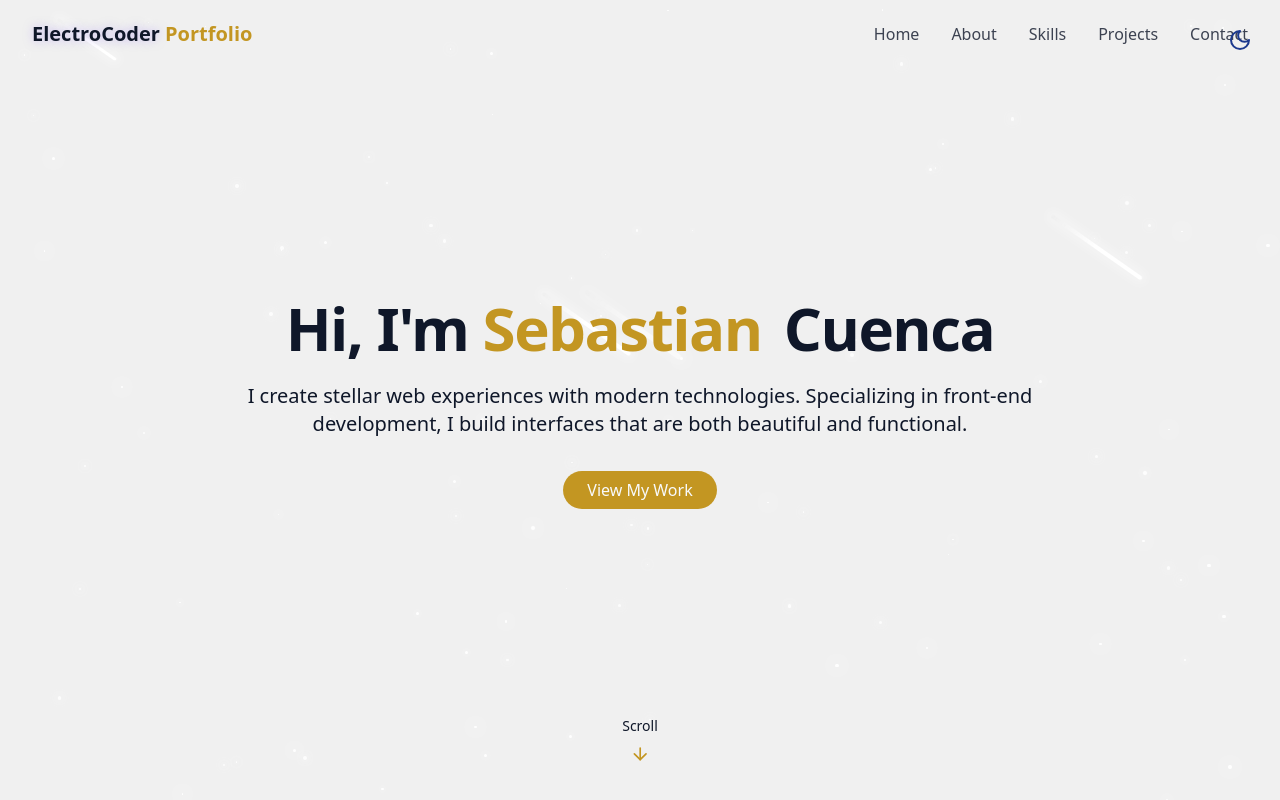
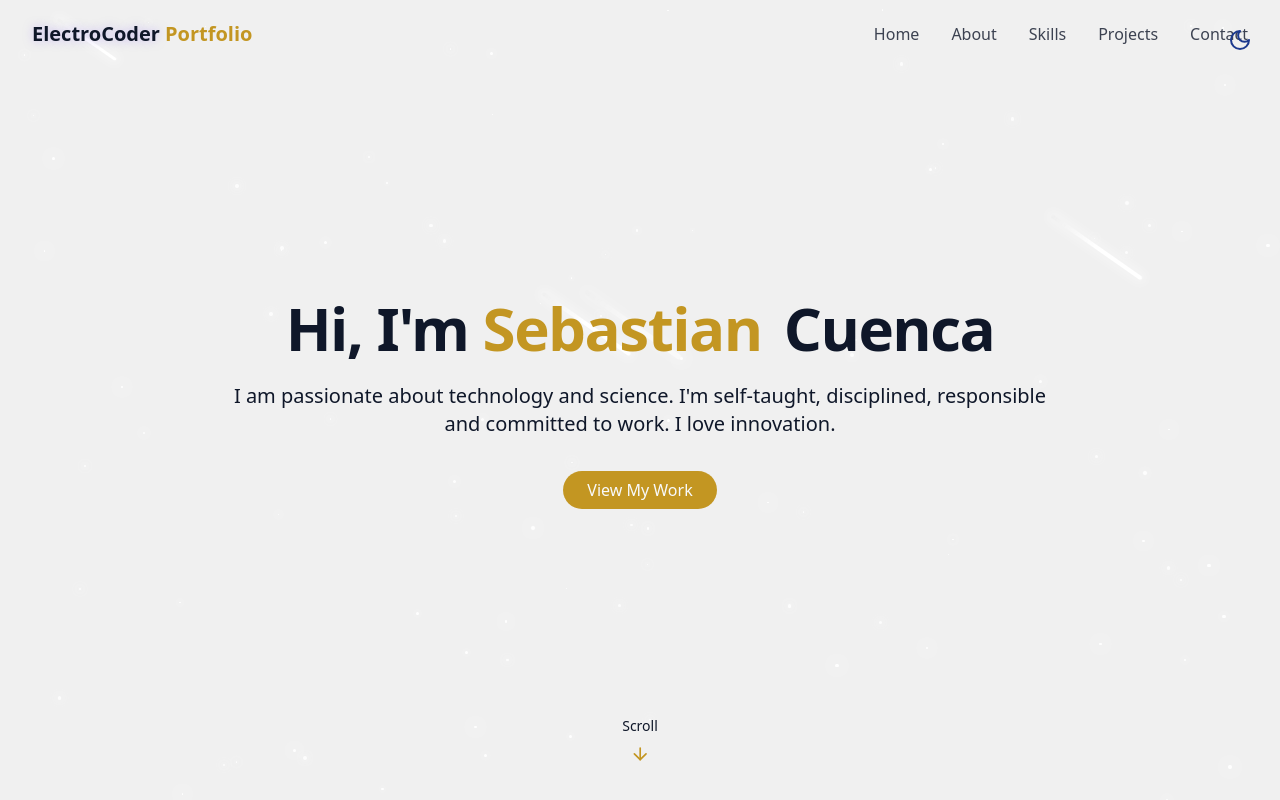
Before and after one commit to ElectroCoderEC/electrocoderec.github.io, a React (Vite) app: page / in a window 1280 px wide. Shown: the top 800 px of the page. Built offline with nearby package versions, Linux system fonts and the light colour scheme.

Commit message:
cambio intro

```diff
--- a/src/components/HeroSection.jsx
+++ b/src/components/HeroSection.jsx
@@ -21,9 +21,7 @@ export const HeroSection = () => {
           </h1>
 
           <p className="text-lg md:text-xl text-muted-foreground max-2-2xl mx-auto opacity-0 animate-fade-in-delay-3">
-            I create stellar web experiences with modern technologies.
-            Specializing in front-end development, I build interfaces that are
-            both beautiful and functional.
+            I am passionate about technology and science. I'm self-taught, disciplined, responsible and committed to work. I love innovation.
           </p>
 
           <div className="pt-4 opacity-0 animate-fade-in-delay-4">
```
